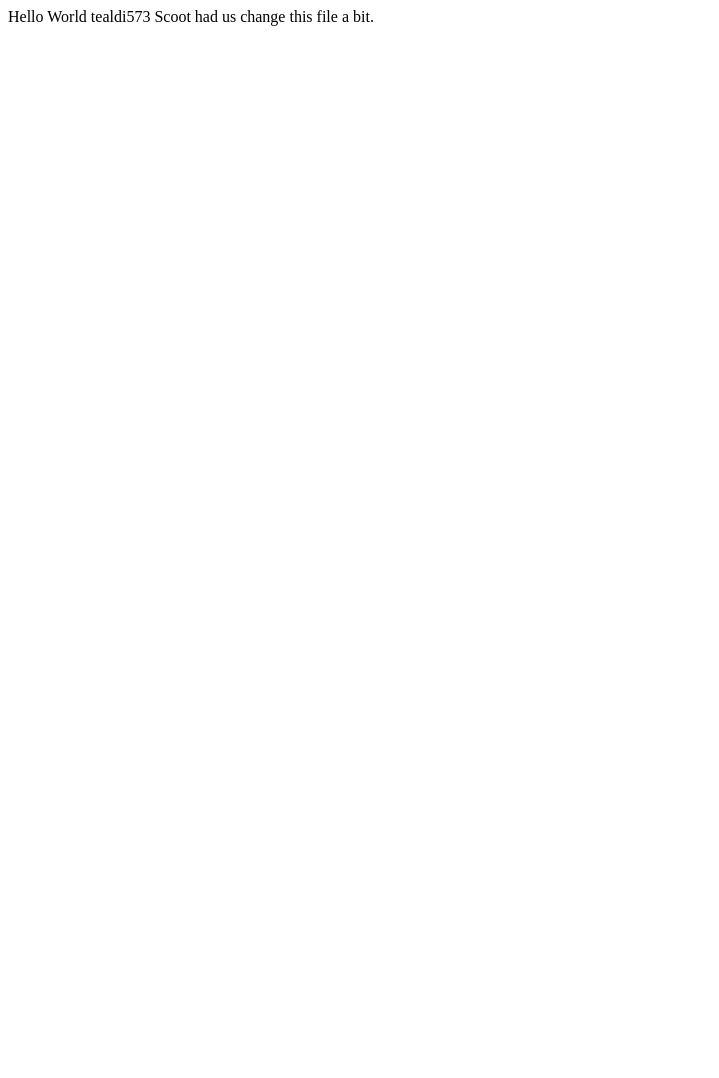
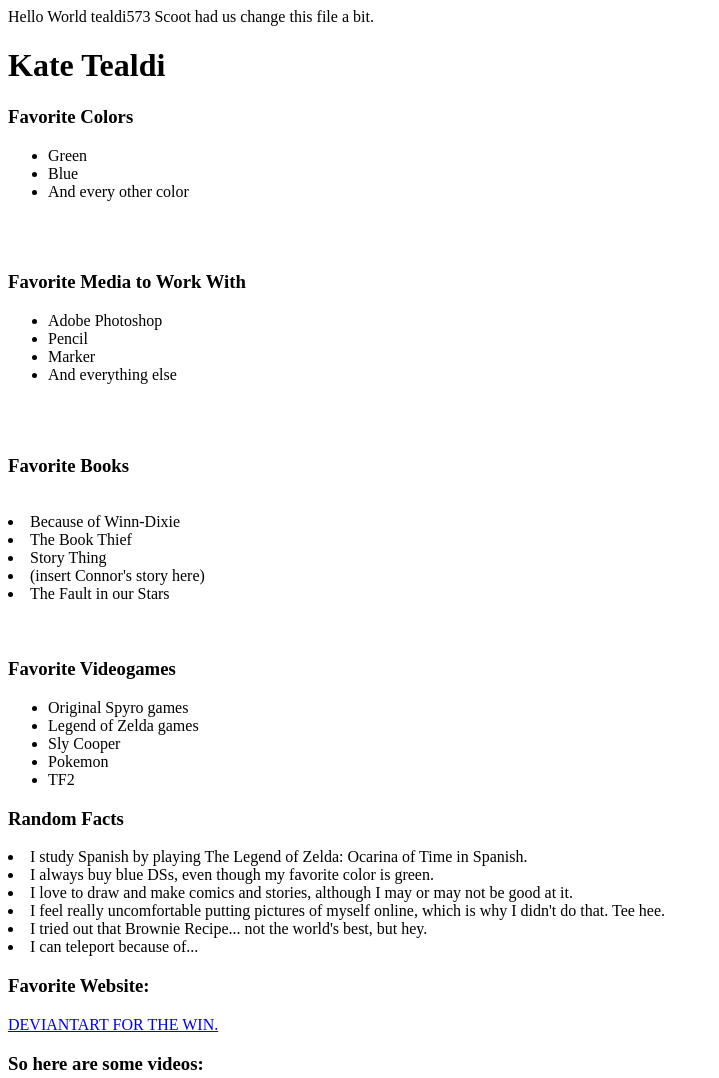
Before and after one commit to tealdi573/tealdi573.github.io, a plain HTML site: page index.html in a window 1280 px wide. Shown: the whole page, without its empty margins (0-719 px from the left). Before the commit the page ends 800 px from the top, so only its background shows below. Drawn offline with Linux system fonts and the light colour scheme.

Commit message:
This now has a little bit about me.

```diff
--- a/index.html
+++ b/index.html
@@ -1,2 +1,61 @@
 Hello World tealdi573
 Scoot had us change this file a bit.
+<!DOCTYPE html>
+<lang="en">
+<head><h1>Kate Tealdi</h1></head>
+
+<h3>Favorite Colors</h3>
+<ul>
+<li>Green</li>
+<li>Blue</li>
+<li>And every other color</li>
+</ul>
+<br>
+<br>
+<h3>Favorite Media to Work With</h3>
+<ul>
+<li>Adobe Photoshop</li>
+<li>Pencil</li>
+<li>Marker</li>
+<li>And everything else</li>
+</ul>
+<br>
+<br>
+<h3>Favorite Books</h3>
+<br>
+<li>Because of Winn-Dixie</li>
+<li>The Book Thief</li>
+<li>Story Thing</li>
+<li>(insert Connor's story here)</li>
+<li>The Fault in our Stars</li>
+<br>
+<br>
+<h3> Favorite Videogames</h3>
+<ul>
+<li>Original Spyro games</li>
+<li>Legend of Zelda games</li>
+<li>Sly Cooper</li>
+<li>Pokemon</li>
+<li>TF2</li>
+</ul>
+
+<h3>Random Facts</h3>
+
+<li>I study Spanish by playing The Legend of Zelda: Ocarina of Time in Spanish.</li>
+<li>I always buy blue DSs, even though my favorite color is green.</li>
+<li>I love to draw and make comics and stories, although I may or may not be good at it.</li>
+<li>I feel really uncomfortable putting pictures of myself online, which is why I didn't do that. Tee hee.</li>
+<li>I tried out that Brownie Recipe... not the world's best, but hey.</li>
+<li>I can teleport because of...</li>
+
+<h3>Favorite Website:</h3>
+
+<a href="https://www.deviantart.com/"> DEVIANTART FOR THE WIN. </a>
+
+<h3>So here are some videos:</h3>
+
+<iframe width="560" height="315" src="https://www.youtube.com/embed/36lSzUMBJnc" frameborder="0" allowfullscreen></iframe>
+
+  <iframe width="560" height="315" src="https://www.youtube.com/embed/mO1QBTG6EXs" frameborder="0" allowfullscreen></iframe>
+  <iframe width="560" height="315" src="https://www.youtube.com/embed/XwgrwcPaSzA" frameborder="0" allowfullscreen></iframe>
+    <iframe width="560" height="315" src="https://www.youtube.com/embed/z9kK8gSFa4o" frameborder="0" allowfullscreen></iframe>
```
